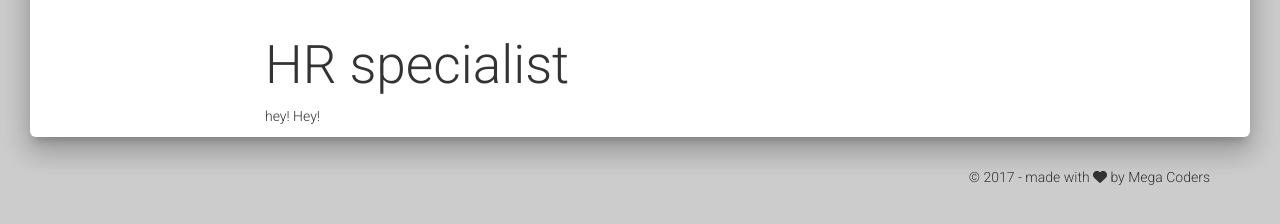
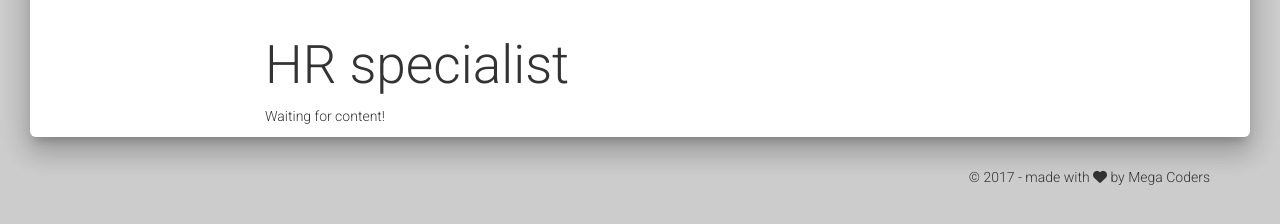
Before and after one commit to ivan-placid/mryazanov, a Jekyll site: the page built from eng/index.html, in a window 1280 px wide. Shown: the part 583-807 px from the top of the page. Built offline with Jekyll 4.4.1, drawn with Linux system fonts in a browser that asks for light colours; nearby versions of some CDN libraries.

Commit message:
edit text in eng version

```diff
--- a/eng/index.html
+++ b/eng/index.html
@@ -1,5 +1,6 @@
 ---
 layout: eng
+published: true
 ---
 <h1>HR specialist</h1>
-<p>hey! Hey!</p>
+<p>Waiting for content!</p>
```
